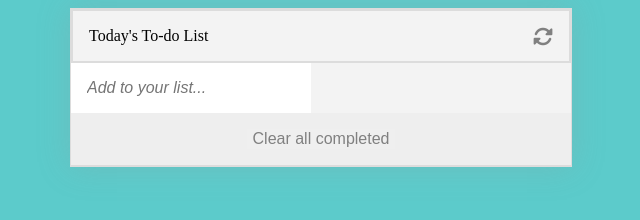
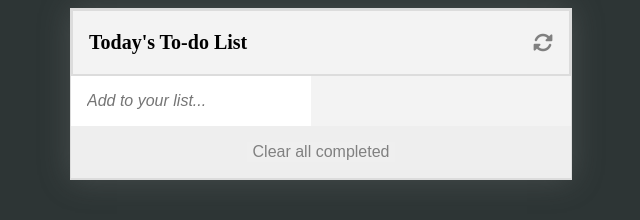
Before and after one commit to Arturgouveia1970/to-do-list-III, a website built with webpack: page src/index.html in a window 1280 px wide. Shown: the whole page, without its empty margins (319-959 px from the left). Built offline with nearby package versions, Linux system fonts and the light colour scheme.

Commit message:
added size and weight to list header

```diff
--- a/src/style.css
+++ b/src/style.css
@@ -3,7 +3,7 @@ html {
 }
 
 body {
-  background-color: rgb(92, 203, 203);
+  background-color: rgb(45, 53, 53);
 }
 
 #list-container {
@@ -24,6 +24,11 @@ body {
   align-items: center;
   border: 2px solid rgba(220, 220, 220, 1);
   padding: 0 1rem;
+}
+
+.list-head p {
+  font-size: 20px;
+  font-weight: 700;
 }
 
 #icon {
@@ -75,7 +80,7 @@ button {
 }
 
 .edit {
-  background-color: rgba(255, 235, 205);
+  background-color: rgb(81, 79, 76);
 }
 
 .edit input {
```
